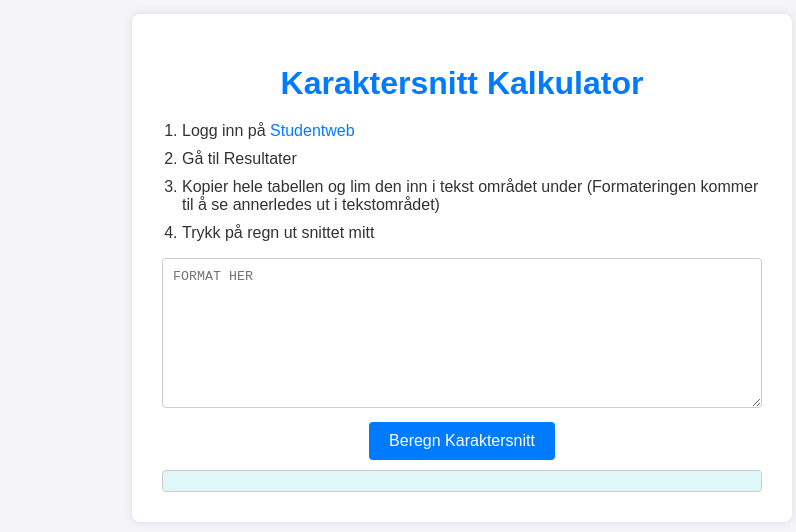
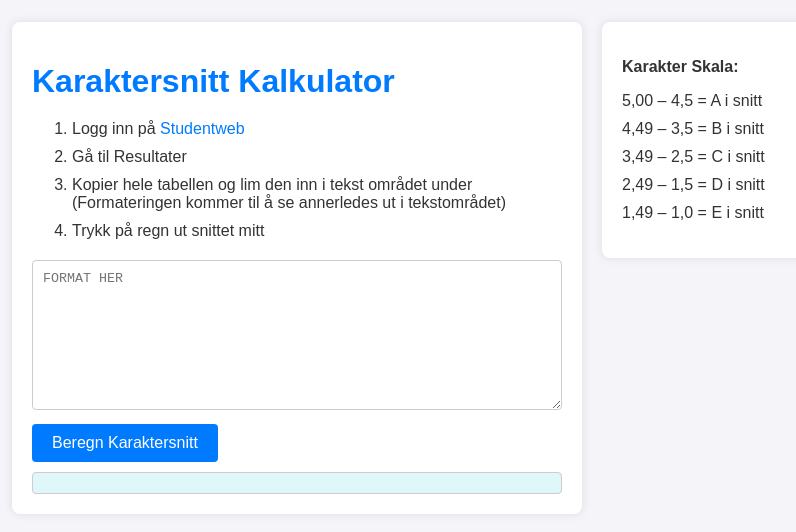
Before and after one commit to m04josefsen/m04josefsen.github.io, a plain HTML site: page index.html in a window 1280 px wide. Shown: the part 132-664 px from the top of the page, without its empty margins (178-974 px from the left). Drawn offline with Linux system fonts and the light colour scheme.

Commit message:
La til boks med karakterskala

```diff
--- a/index.html
+++ b/index.html
@@ -9,7 +9,9 @@
 </head>
 <body>
     <main>
+        <div class="content">
             <h1>Karaktersnitt Kalkulator</h1>
+
             <ol class="steg">
                 <li>Logg inn på <a href="https://fsweb.no/studentweb/">Studentweb</a></li>
                 <li>Gå til Resultater</li>
@@ -17,9 +19,22 @@
                 <li>Trykk på regn ut snittet mitt</li>
             </ol>
 
-        <textarea id="innKarakterer"></textarea> <br/>
+            <textarea id="innKarakterer"></textarea>
             <button onclick="hentKarakterer()">Beregn Karaktersnitt</button>
+
             <div id="resultat"></div>
+        </div>
+
+        <div id="karakter-skala">
+            <p><strong>Karakter Skala:</strong></p>
+            <ul>
+                <li>5,00 – 4,5 = A i snitt</li>
+                <li>4,49 – 3,5 = B i snitt</li>
+                <li>3,49 – 2,5 = C i snitt</li>
+                <li>2,49 – 1,5 = D i snitt</li>
+                <li>1,49 – 1,0 = E i snitt</li>
+            </ul>
+        </div>
     </main>
 </body>
 </html>
--- a/style.css
+++ b/style.css
@@ -11,13 +11,21 @@ body {
 }
 
 main {
+    max-width: 900px; /* Just to provide a maximum width */
+    width: 100%;
+    padding: 30px;
+    display: flex;
+    justify-content: center; /* Center main content horizontally */
+    align-items: flex-start; /* Align items at the top vertically */
+}
+
+.content {
+    flex: 1; /* Take remaining space */
     background: #fff;
     border-radius: 8px;
     box-shadow: 0 0 10px rgba(0, 0, 0, 0.1);
-    padding: 30px;
-    max-width: 600px;
-    width: 100%;
-    text-align: center;
+    padding: 20px;
+    text-align: left;
 }
 
 h1 {
@@ -26,8 +34,7 @@ h1 {
 }
 
 .steg {
-    text-align: left;
-    padding-left: 20px;
+    margin-bottom: 20px; /* Adjust spacing between steps and grading scale */
 }
 
 .steg li {
@@ -77,3 +84,26 @@ button:hover {
     border: 1px solid #ccc;
     border-radius: 4px;
 }
+
+#karakter-skala {
+    width: 30%;
+    margin-left: 20px;
+    background: #fff;
+    border-radius: 8px;
+    box-shadow: 0 0 10px rgba(0, 0, 0, 0.1);
+    padding: 20px;
+}
+
+#karakter-skala p {
+    margin-bottom: 10px;
+    font-weight: bold;
+}
+
+#karakter-skala ul {
+    list-style-type: none;
+    padding: 0;
+}
+
+#karakter-skala li {
+    margin-bottom: 10px;
+}
```
Lines whose indentation alone changed are shown as unchanged.
